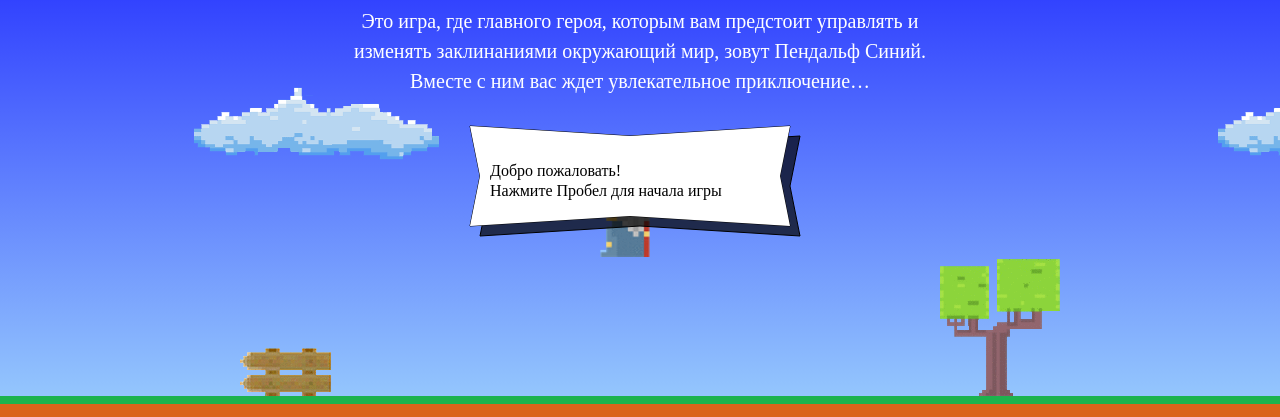
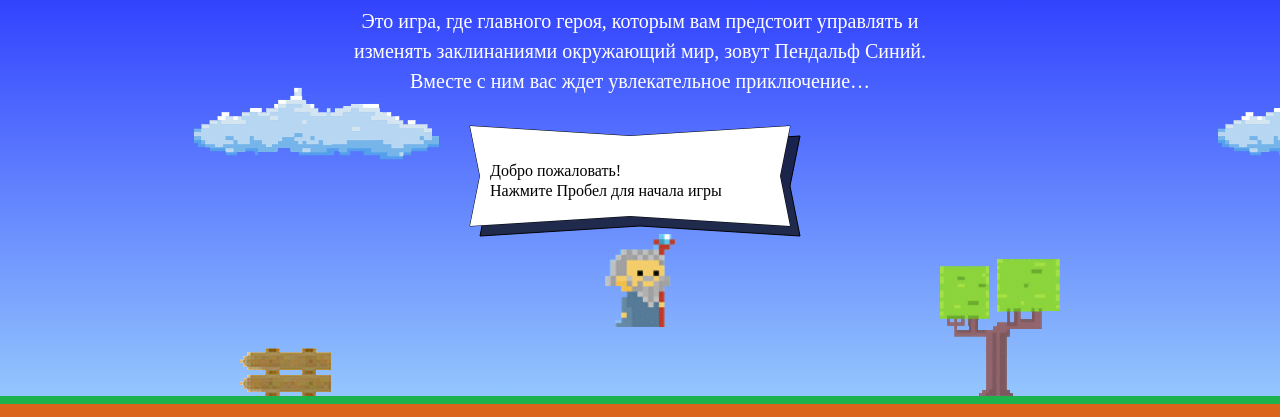
Before and after one commit to sksultanov/461919-code-and-magick-19, a website: page index.html in a window 1280 px wide. Shown: the part 203-620 px from the top of the page. Drawn offline with Linux system fonts and the light colour scheme; a web font is replaced by a local one.

Commit message:
Доработал функции

```diff
--- a/index.html
+++ b/index.html
@@ -230,8 +230,6 @@
       </div>
     </template>
     <script>
-      var middleWiaradX = 300;
-      var twoThirtdsWizardY = 67;
       var proportionWizard = 1.337;
       var fireballSize = 22;
       var getFireballSpeed = function(left) {
@@ -240,13 +238,15 @@
       wizardSpeed = 3;
       wizardWidth = 70;
       var getWizardHeight = function(height) {
-        return (height = proportionWizard * wizardWidth);
+        return proportionWizard * wizardWidth;
       };
-      var getWizardX = function(height) {
-        return (height = middleWiaradX);
+
+      var getWizardX = function(width) {
+        return (width - wizardWidth) / 2;
       };
-      var getWizardY = function(width) {
-        return (width = twoThirtdsWizardY);
+
+      var getWizardY = function(height) {
+        return (2 / 3) * (height - getWizardHeight());
       };
     </script>
     <script src="js/game.js"></script>
```
